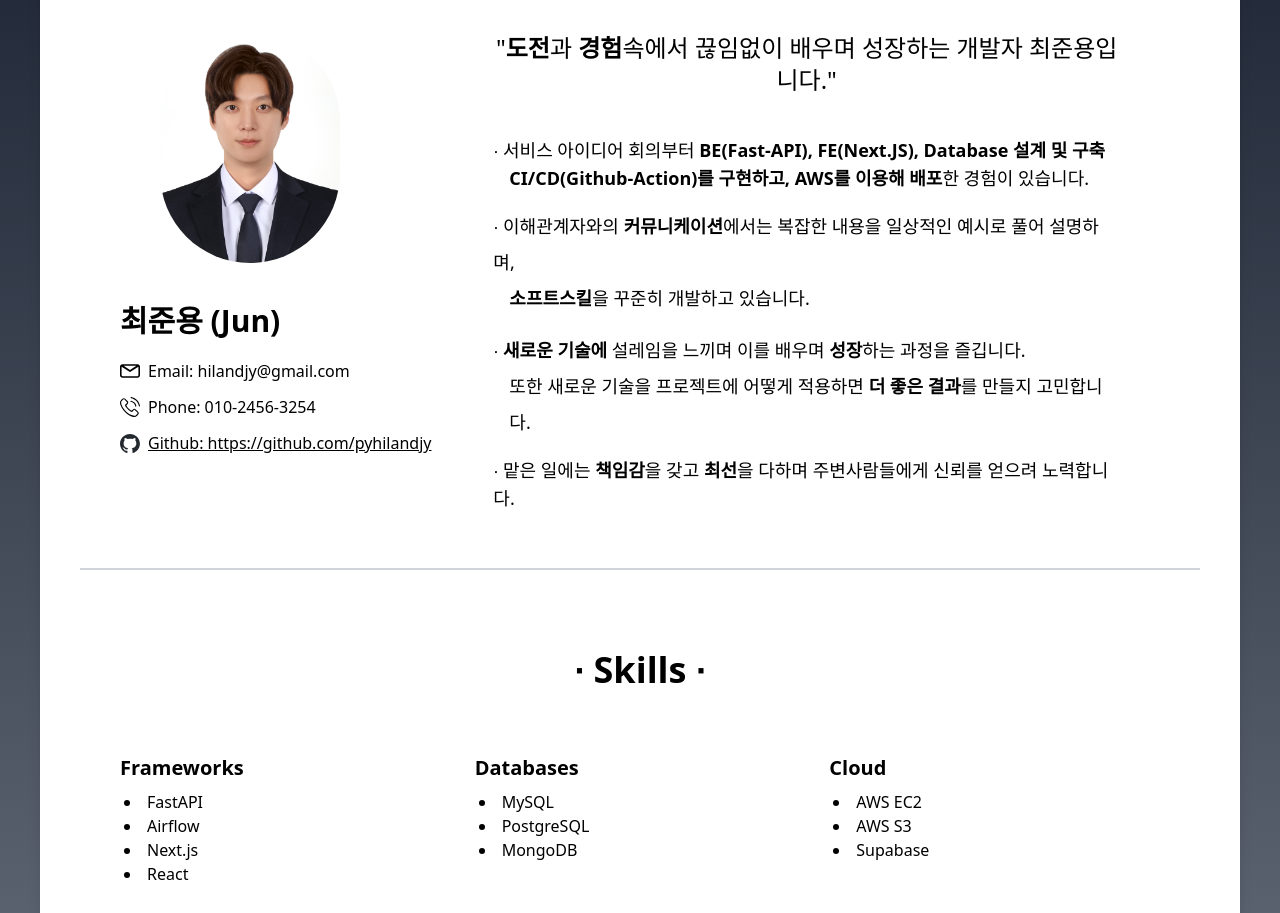
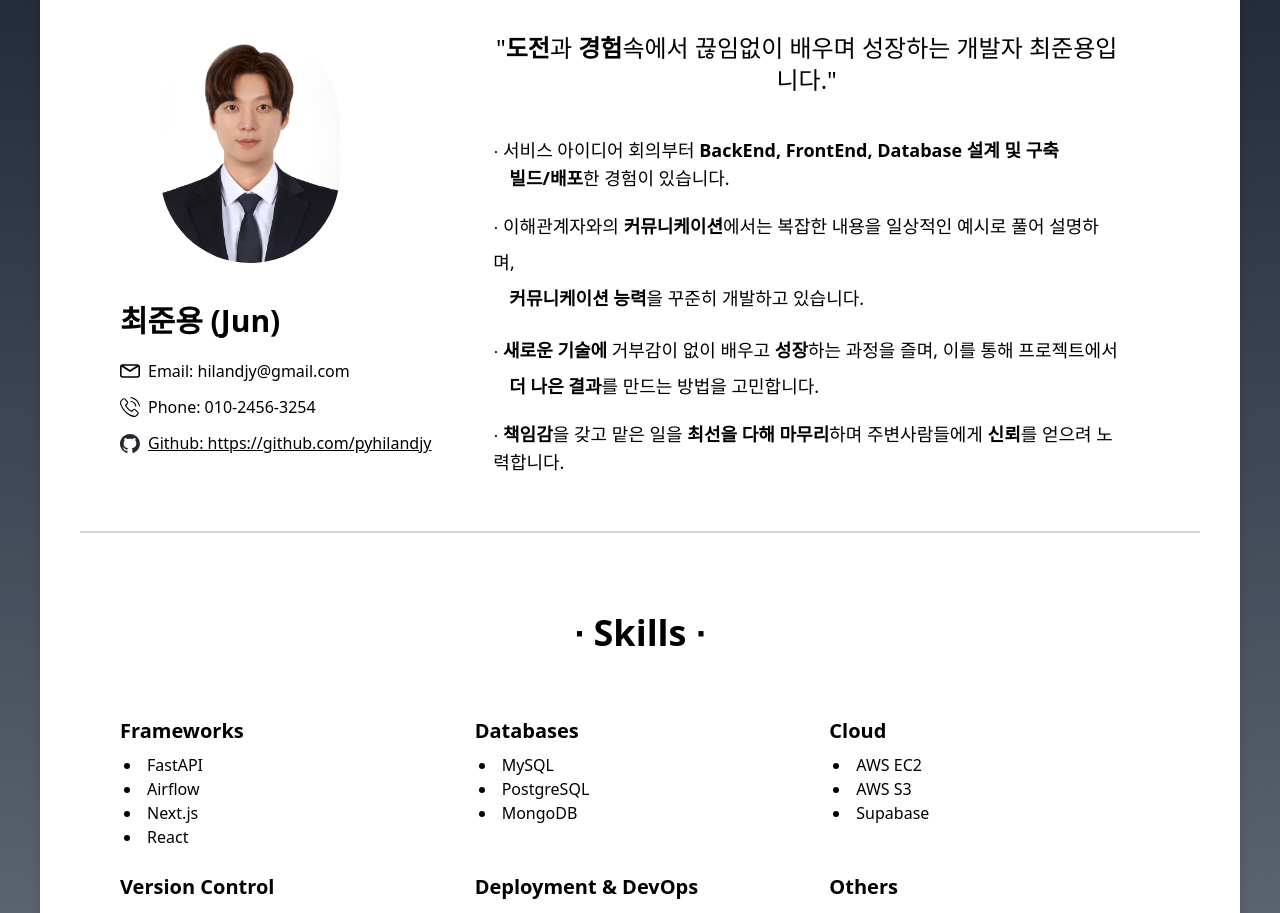
Before and after one commit to pyhilandjy/portfolio, a Next.js app: page / in a window 1280 px wide. Shown: the part 1120-2033 px from the top of the page. Built offline with nearby package versions, Linux system fonts and the light colour scheme.

Commit message:
간단 수정

```diff
--- a/components/AboutMe.tsx
+++ b/components/AboutMe.tsx
@@ -67,14 +67,12 @@ const AboutMe: React.FC = () => {
             <p className="text-lg mr-20 text-left">
               ∙ 서비스 아이디어 회의부터{" "}
               <strong className="font-bold">
-                BE(Fast-API), FE(Next.JS), Database 설계 및 구축
+                BackEnd, FrontEnd, Database 설계 및 구축
               </strong>
             </p>
             <p className="text-lg mb-4 ml-4 mr-20 text-left">
-              <strong className="font-bold">
-                CI/CD(Github-Action)를 구현하고, AWS를 이용해 배포
-              </strong>
-              한 경험이 있습니다.
+              <strong className="font-bold">빌드/배포</strong>한 경험이
+              있습니다.
             </p>
             <p className="text-lg mb-0 mr-20 text-left leading-loose">
               ∙ 이해관계자와의{" "}
@@ -82,23 +80,23 @@ const AboutMe: React.FC = () => {
               에서는 복잡한 내용을 일상적인 예시로 풀어 설명하며,{" "}
             </p>
             <p className="text-lg mb-4 ml-4 mr-20 text-left leading-loose">
-              <strong className="font-bold">소프트스킬</strong>을 꾸준히
+              <strong className="font-bold">커뮤니케이션 능력</strong>을 꾸준히
               개발하고 있습니다.
             </p>
             <p className="text-lg mb-0 mr-20 text-left leading-loose">
-              ∙ <strong className="font-bold">새로운 기술에</strong> 설레임을
-              느끼며 이를 배우며 <strong className="font-bold">성장</strong>하는
-              과정을 즐깁니다.
+              ∙ <strong className="font-bold">새로운 기술에</strong> 거부감이
+              없이 배우고 <strong className="font-bold">성장</strong>하는 과정을
+              즐며, 이를 통해 프로젝트에서
             </p>
             <p className="text-lg mb-4 ml-4 mr-20 text-left leading-loose">
-              또한 새로운 기술을 프로젝트에 어떻게 적용하면{" "}
-              <strong className="font-bold">더 좋은 결과</strong>를 만들지
-              고민합니다.
+              <strong className="font-bold">더 나은 결과</strong>를 만드는
+              방법을 고민합니다.
             </p>
-            <p className="text-lg mb-4 mr-20 text-left">
-              ∙ 맡은 일에는 <strong className="font-bold">책임감</strong>을 갖고{" "}
-              <strong className="font-bold">최선</strong>을 다하며
-              주변사람들에게 신뢰를 얻으려 노력합니다.
+            <p className="text-lg mb-0 mr-20 text-left">
+              ∙ <strong className="font-bold">책임감</strong>을 갖고 맡은 일을
+              <strong className="font-bold"> 최선을 다해 마무리</strong>하며
+              주변사람들에게 <strong className="font-bold">신뢰</strong>를
+              얻으려 노력합니다.
             </p>
           </div>
         </div>
```
